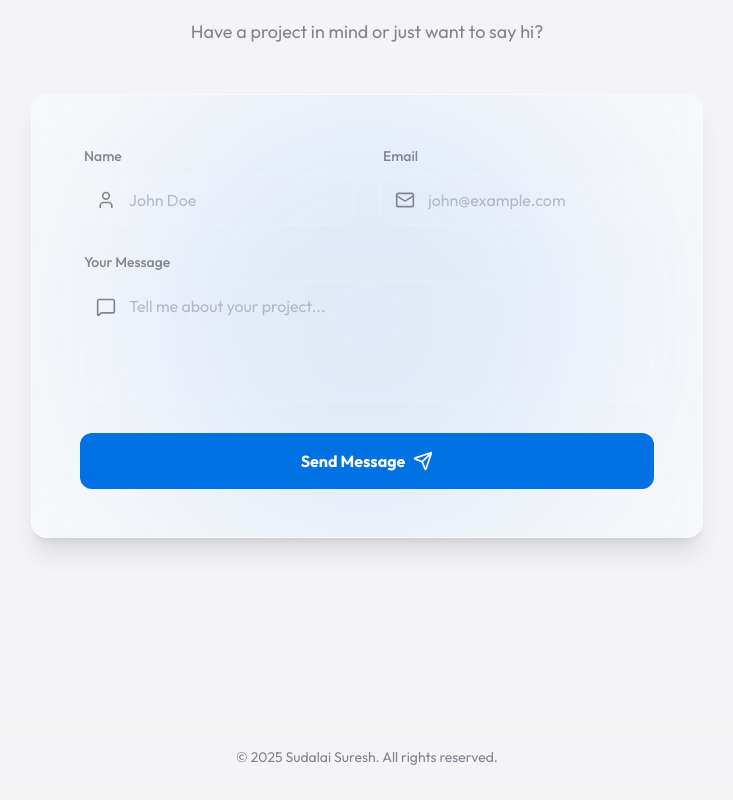
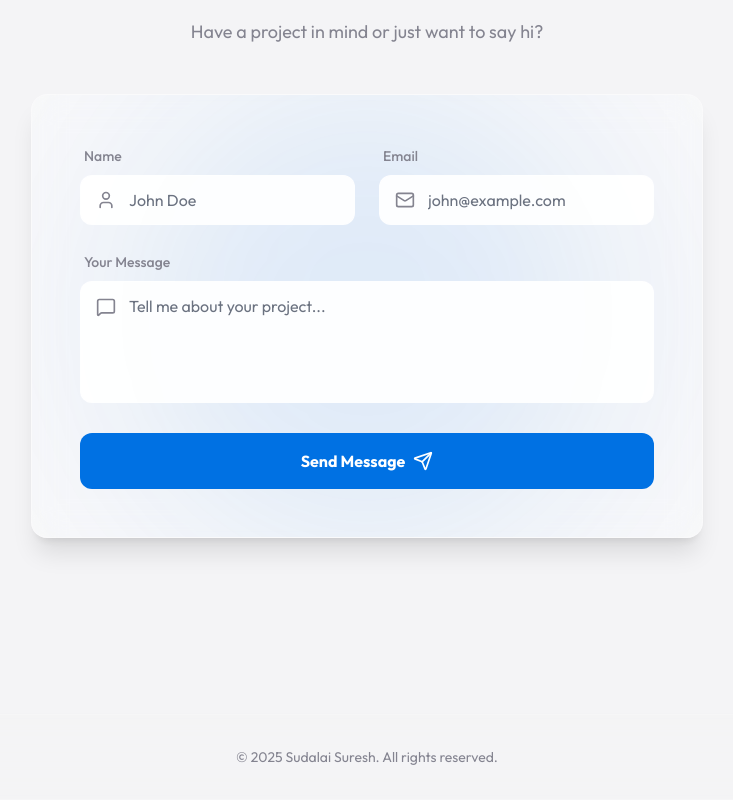
Before and after one commit to The-Suresh/Sudalai-Suresh-Portfolio, a React (Vite) app in the folder frontend/: page / in a window 1280 px wide. Shown: the part 6509-7309 px from the top of the page, without its empty margins (273-1006 px from the left). Built offline with nearby package versions, Linux system fonts and the light colour scheme.

Commit message:
style: Update Contact form inputs for better visibility

```diff
--- a/frontend/src/components/Contact.jsx
+++ b/frontend/src/components/Contact.jsx
@@ -79,7 +79,7 @@ const Contact = () => {
                                         onChange={handleChange}
                                         required
                                         placeholder="John Doe"
-                                        className="w-full bg-white/5 border border-white/10 rounded-xl py-3 pl-12 pr-4 text-white focus:outline-none focus:border-primary/50 focus:ring-1 focus:ring-primary/50 transition-all placeholder:text-secondary/50"
+                                        className="w-full bg-white/90 border border-white/10 rounded-xl py-3 pl-12 pr-4 text-black focus:outline-none focus:border-primary/50 focus:ring-1 focus:ring-primary/50 transition-all placeholder:text-gray-500"
                                     />
                                 </div>
                             </div>
@@ -94,7 +94,7 @@ const Contact = () => {
                                         onChange={handleChange}
                                         required
                                         placeholder="john@example.com"
-                                        className="w-full bg-white/5 border border-white/10 rounded-xl py-3 pl-12 pr-4 text-white focus:outline-none focus:border-primary/50 focus:ring-1 focus:ring-primary/50 transition-all placeholder:text-secondary/50"
+                                        className="w-full bg-white/90 border border-white/10 rounded-xl py-3 pl-12 pr-4 text-black focus:outline-none focus:border-primary/50 focus:ring-1 focus:ring-primary/50 transition-all placeholder:text-gray-500"
                                     />
                                 </div>
                             </div>
@@ -111,7 +111,7 @@ const Contact = () => {
                                     required
                                     rows="4"
                                     placeholder="Tell me about your project..."
-                                    className="w-full bg-white/5 border border-white/10 rounded-xl py-3 pl-12 pr-4 text-white focus:outline-none focus:border-primary/50 focus:ring-1 focus:ring-primary/50 transition-all placeholder:text-secondary/50 resize-none"
+                                    className="w-full bg-white/90 border border-white/10 rounded-xl py-3 pl-12 pr-4 text-black focus:outline-none focus:border-primary/50 focus:ring-1 focus:ring-primary/50 transition-all placeholder:text-gray-500 resize-none"
                                 />
                             </div>
                         </div>
```
